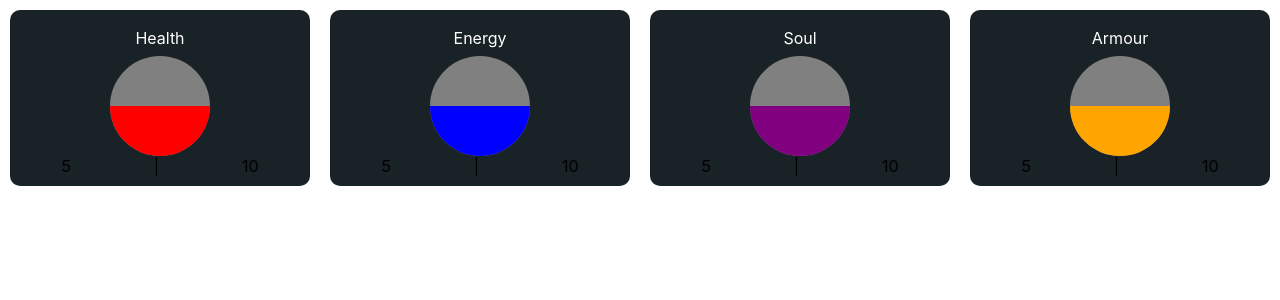
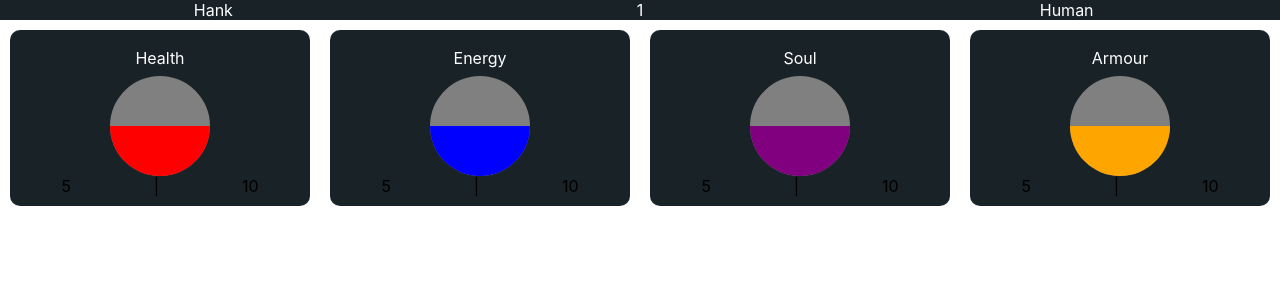
Before and after one commit to flashgnash/ordis-webui, a React (Create React App) app in the folder ordis-webui/: page / in a window 1280 px wide. Shown: the top 300 px of the page. Built offline with nearby package versions, Linux system fonts and the light colour scheme.

Commit message:
Add top banner component

```diff
--- a/ordis-webui/src/App.tsx
+++ b/ordis-webui/src/App.tsx
@@ -2,7 +2,23 @@ import "./App.css";
 import React from "react";
 
 
+function TopBanner({values}) {
+  const values_array = values.split(",");
+
+  return (
+    <div className="flex-row">
+      {values_array.map((item,_) => (
+        <div className="bg-dark w-100 text-title">{item}</div>
+      ))}
+
+
+    </div>
+  )
+
+}
+
 function Globe({name, value, max, col="red", regen = null}) {
+
   return (
 
 
@@ -37,16 +53,33 @@ function Globe({name, value, max, col="red", regen = null}) {
 }
 
 function App() {
+
+
+
+  const globes = {
+    Health: { value: 5, max: 10, col: "red" },
+    Energy: { value: 5, max: 10, col: "blue" },
+    Soul: { value: 5, max: 10, col: "purple" },
+    Armour: { value: 5, max: 10, col: "yellow" },
+  };
+
+  const name = "Hank";
+  const level = "1";
+  const race = "Human";
+
   return (
     <div className="App">
 
 
-      <div className="flex-row wrap-on-mobile">
-        <Globe name="Health" value="5" max="10" col="red" />
-        <Globe name="Energy" value="5" max="10" col="blue" />
-        <Globe name="Soul" value="5" max="10" col="purple" />
-        <Globe name="Armour" value="5" max="10" col="yellow" />
+      <TopBanner values={`${name},${level},${race}`}/>
+
+       <div className="flex-row wrap-on-mobile">
+        {Object.entries(globes).map(([name, { value, max, col }]) => (
+          <Globe key={name} name={name} value={value} max={max} col={col} />
+        ))}
       </div>
+
+
     </div>
   );
 }
```
